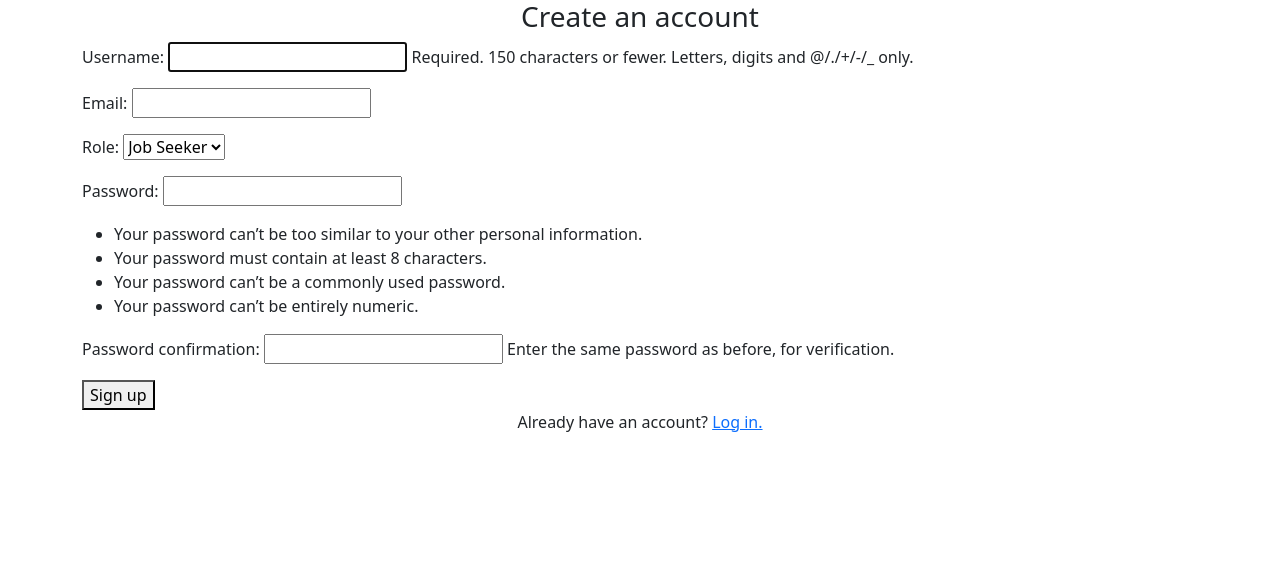
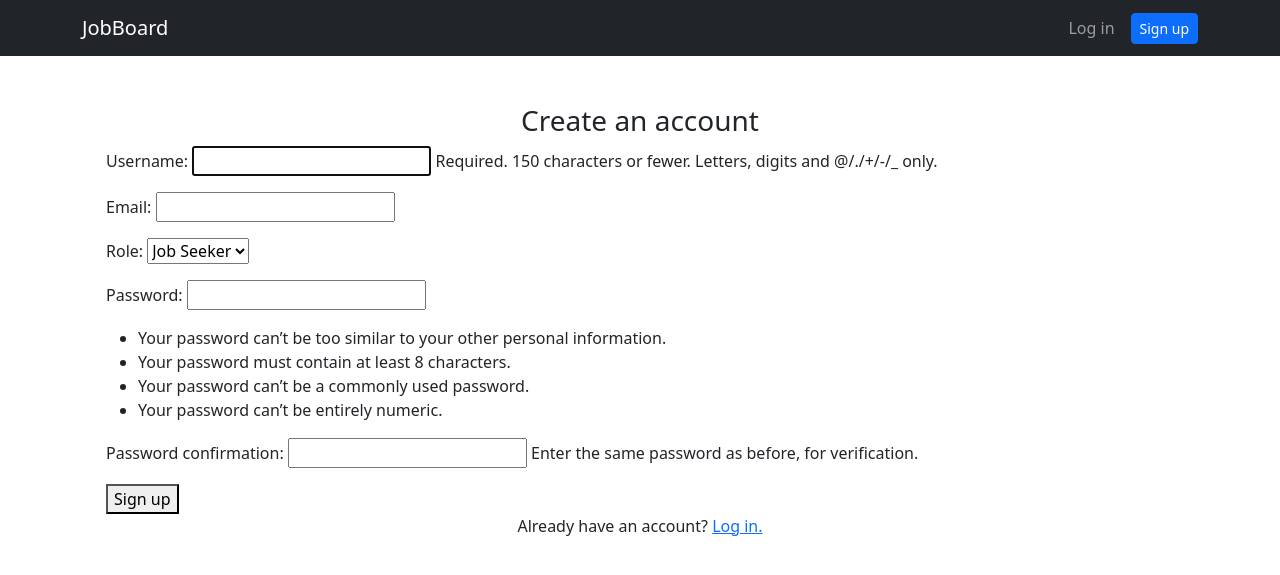
Before and after one commit to markalavi/CS2340P2, a Django app: page /accounts/signup/ in a window 1280 px wide. Shown: the top 575 px of the page. Run offline with Django 5.2, Linux system fonts and the light colour scheme.

Commit message:
navbar
remove sqlite db

```diff
--- a/accounts/urls.py
+++ b/accounts/urls.py
@@ -1,5 +1,5 @@
 from django.contrib import admin
-from django.contrib.auth.views import LoginView
+from django.contrib.auth.views import LoginView, LogoutView
 from django.urls import include, path
 
 from accounts import views
@@ -13,6 +13,6 @@ urlpatterns = [
 		LoginView.as_view(template_name='accounts/login.html', authentication_form=LoginForm),
 		name='login',
 	),
-
 	path('signup/', views.signup, name='signup'),
+	path('logout/', LogoutView.as_view(), name='logout'),
 ]
--- a/profiles/urls.py
+++ b/profiles/urls.py
@@ -3,6 +3,6 @@ from django.urls import include, path
 
 from profiles.views import profile_me
 
-urlpatterns = [
-    path('', profile_me)
-]
+app_name = 'profiles'
+
+urlpatterns = [path('', profile_me, name='me')]
--- a/project2/settings.py
+++ b/project2/settings.py
@@ -133,3 +133,4 @@ MAILERS = {
 # define user model for authentication
 AUTH_USER_MODEL = 'accounts.User'
 LOGIN_REDIRECT_URL = '/'
+LOGOUT_REDIRECT_URL = '/accounts/login'
--- a/templates/base.html
+++ b/templates/base.html
@@ -6,8 +6,13 @@
 		<link href="https://cdn.jsdelivr.net/npm/bootstrap@5.3.8/dist/css/bootstrap.min.css" rel="stylesheet" integrity="sha384-sRIl4kxILFvY47J16cr9ZwB07vP4J8+LH7qKQnuqkuIAvNWLzeN8tE5YBujZqJLB" crossorigin="anonymous">
 	</head>
 	<body>
+		{% include "partials/navbar.html" %}
+
 		<script src="https://cdn.jsdelivr.net/npm/bootstrap@5.3.8/dist/js/bootstrap.bundle.min.js" integrity="sha384-FKyoEForCGlyvwx9Hj09JcYn3nv7wiPVlz7YYwJrWVcXK/BmnVDxM+D2scQbITxI" crossorigin="anonymous"></script>
-		{% block body %}
-		{% endblock %}
+
+		<div class="container mt-5">
+			{% block body %}
+			{% endblock %}
+		</div>
 	</body>
 </html>
--- /dev/null
+++ b/templates/partials/navbar.html
@@ -0,0 +1,41 @@
+<nav class="navbar navbar-expand-lg navbar-dark bg-dark">
+	<div class="container">
+		<a class="navbar-brand" href="/">JobBoard</a>
+
+		<button class="navbar-toggler" type="button" data-bs-toggle="collapse"
+													 data-bs-target="#mainNav" aria-controls="mainNav"
+																			   aria-expanded="false" aria-label="Toggle navigation">
+			<span class="navbar-toggler-icon"></span>
+		</button>
+
+		<div class="collapse navbar-collapse" id="mainNav">
+			<ul class="navbar-nav me-auto">
+				{% if user.is_authenticated %}
+				{% if user.role == "job_seeker" %}
+				<li class="nav-item"><a class="nav-link" href="{% url 'profiles:me' %}">My Profile</a></li>
+				{% endif %}
+				{% endif %}
+			</ul>
+
+			<ul class="navbar-nav align-items-lg-center">
+				{% if user.is_authenticated %}
+				<li class="nav-item">
+					<span class="navbar-text me-3">
+						{{ user.username }}
+						<span class="badge text-bg-secondary">{{ user.get_role_display }}</span>
+					</span>
+				</li>
+				<li class="nav-item">
+					<form method="post" action="{% url 'accounts:logout' %}" class="d-inline">
+						{% csrf_token %}
+						<button type="submit" class="btn btn-outline-light btn-sm">Log out</button>
+					</form>
+				</li>
+				{% else %}
+				<li class="nav-item"><a class="nav-link" href="{% url 'accounts:login' %}">Log in</a></li>
+				<li class="nav-item"><a class="btn btn-primary btn-sm ms-lg-2" href="{% url 'accounts:signup' %}">Sign up</a></li>
+				{% endif %}
+			</ul>
+		</div>
+	</div>
+</nav>
--- a/templates/profiles/profile_me.html
+++ b/templates/profiles/profile_me.html
@@ -1,5 +1,5 @@
 {% extends 'base.html' %}
 
 {% block body %}
-<h1>My Profile</h1>
+<h1 class="text-center">Hey, <span class="font-monospace">{{ template_data.profile.user.username }}</span>!</h1>
 {% endblock %}
```
Also changed, not shown: accounts/admin.py (+6 -3 lines), accounts/models.py (+26 -28 lines), applications/models.py (+22 -17 lines), jobs/models.py (+10 -8 lines), profiles/views.py (+8 -3 lines), accounts/migrations/0001_initial.py, applications/migrations/0001_initial.py, applications/migrations/0002_application_status.py, db.sqlite3 (deleted), jobs/migrations/0001_initial.py, 1 other file.
